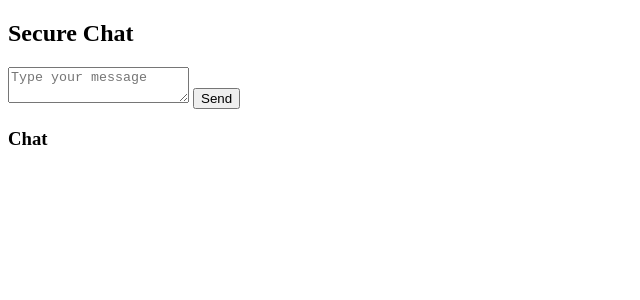
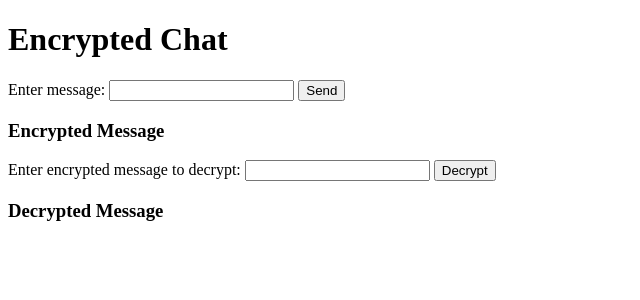
Before and after one commit to LEGENDMALICK04/END-TO-END-ENCRYPTION-, a Flask app: template templates/index.html in a window 1280 px wide. Shown: the top 300 px of the page, without its empty margins (0-640 px from the left). Run offline with Flask 3, Linux system fonts and the light colour scheme; the template is opened without the code that fills it, so the values that code supplies are empty.

Commit message:
Update index.html

```diff
--- a/templates/index.html
+++ b/templates/index.html
@@ -1,72 +1,57 @@
 <!DOCTYPE html>
-<html>
+<html lang="en">
 <head>
-    <title>End-to-End Encrypted Chat</title>
+    <meta charset="UTF-8">
+    <meta name="viewport" content="width=device-width, initial-scale=1.0">
+    <title>Encrypted Chat</title>
+    <script>
+        async function sendMessage() {
+            const message = document.getElementById("messageInput").value;
+            const response = await fetch('/send_message', {
+                method: 'POST',
+                headers: {
+                    'Content-Type': 'application/json'
+                },
+                body: JSON.stringify({ message: message })
+            });
+            const data = await response.json();
+            document.getElementById("encryptedMessage").innerText = `Encrypted: ${data.encrypted_message}`;
+            document.getElementById("decryptedMessage").innerText = '';
+        }
+
+        async function receiveMessage() {
+            const encryptedMessage = document.getElementById("encryptedMessageInput").value;
+            const response = await fetch('/receive_message', {
+                method: 'POST',
+                headers: {
+                    'Content-Type': 'application/json'
+                },
+                body: JSON.stringify({ encrypted_message: encryptedMessage })
+            });
+            const data = await response.json();
+            document.getElementById("decryptedMessage").innerText = `Decrypted: ${data.decrypted_message}`;
+        }
+    </script>
 </head>
 <body>
-    <h2>Secure Chat</h2>
-    <textarea id="message" placeholder="Type your message"></textarea>
-    <button onclick="sendMessage()">Send</button>
-    <h3>Chat</h3>
-    <div id="chat"></div>
-
-    <script>
-        let rsaKeys;
-        let aesKey;
-
-        async function generateRSAKeys() {
-            rsaKeys = await window.crypto.subtle.generateKey(
-                {name: "RSA-OAEP", modulusLength: 2048, publicExponent: new Uint8Array([1, 0, 1]), hash: "SHA-256"},
-                true,
-                ["encrypt", "decrypt"]
-            );
-        }
-
-        async function generateAESKey() {
-            aesKey = await window.crypto.subtle.generateKey(
-                { name: "AES-GCM", length: 256 },
-                true,
-                ["encrypt", "decrypt"]
-            );
-        }
-
-        async function encryptMessage(message) {
-            let encoder = new TextEncoder();
-            let iv = window.crypto.getRandomValues(new Uint8Array(12));
-            let encrypted = await window.crypto.subtle.encrypt(
-                { name: "AES-GCM", iv: iv },
-                aesKey,
-                encoder.encode(message)
-            );
-            return { cipher: new Uint8Array(encrypted), iv: iv };
-        }
-
-        async function decryptMessage(encrypted, iv) {
-            let decrypted = await window.crypto.subtle.decrypt(
-                { name: "AES-GCM", iv: iv },
-                aesKey,
-                encrypted
-            );
-            return new TextDecoder().decode(decrypted);
-        }
-
-        async function sendMessage() {
-            let message = document.getElementById("message").value;
-            let encryptedData = await encryptMessage(message);
-            let chat = document.getElementById("chat");
-            chat.innerHTML += `<p><b>Encrypted:</b> ${btoa(String.fromCharCode(...encryptedData.cipher))}</p>`;
-            setTimeout(async () => {
-                let decryptedText = await decryptMessage(encryptedData.cipher, encryptedData.iv);
-                chat.innerHTML += `<p><b>Decrypted:</b> ${decryptedText}</p>`;
-            }, 1000);
-        }
-
-        async function initialize() {
-            await generateRSAKeys();
-            await generateAESKey();
-        }
-
-        initialize();
-    </script>
+    <h1>Encrypted Chat</h1>
+    <div>
+        <label for="messageInput">Enter message:</label>
+        <input type="text" id="messageInput">
+        <button onclick="sendMessage()">Send</button>
+    </div>
+    <div>
+        <h3>Encrypted Message</h3>
+        <p id="encryptedMessage"></p>
+    </div>
+    <div>
+        <label for="encryptedMessageInput">Enter encrypted message to decrypt:</label>
+        <input type="text" id="encryptedMessageInput">
+        <button onclick="receiveMessage()">Decrypt</button>
+    </div>
+    <div>
+        <h3>Decrypted Message</h3>
+        <p id="decryptedMessage"></p>
+    </div>
 </body>
 </html>
```
